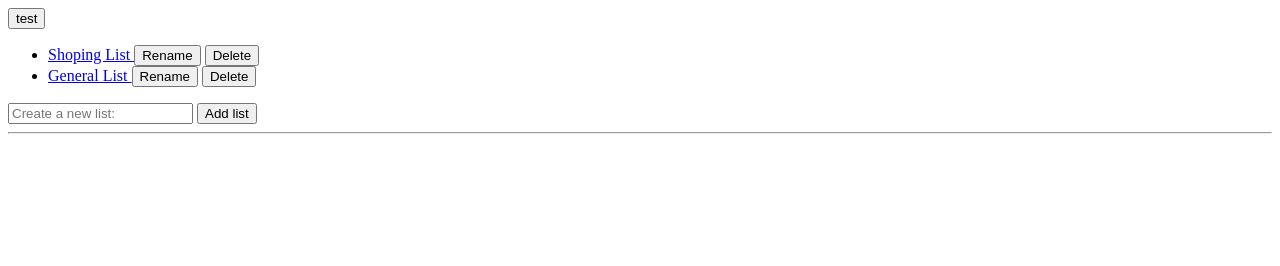
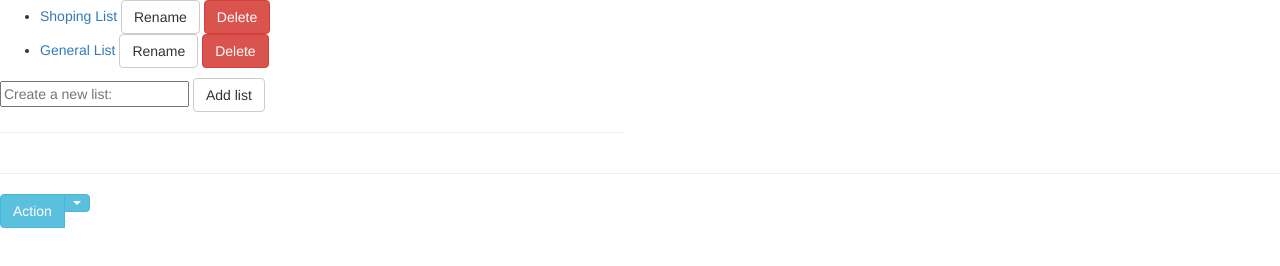
Before and after one commit to Avivhdr/Todo, a website: page index.html in a window 1280 px wide. Drawn offline with nearby package versions, Linux system fonts and the light colour scheme.

Commit message:
Split button

```diff
--- a/index.html
+++ b/index.html
@@ -8,15 +8,30 @@
     <script src="bower_components/angular-ui-router/release/angular-ui-router.min.js"></script>
     <script src="views/main/main.js"></script>
     <script src="./Services/services.js"></script>
+    <meta name="viewport" content="width=device-width, initial-scale=1">
+    <link href="bower_components/bootstrap/dist/css/bootstrap.min.css" rel="stylesheet">
 
-    <meta name="viewport" content="width=device-width, initial-scale=1">
 </head>
-<button type="button" class="btn btn-default">test</button>
-
 <body ng-app="app">
 
     <div ui-view></div>
+<hr>
 
+    <!-- Split button -->
+    <div class="btn-group">
+        <button type="button" class="btn btn-info">Action</button>
+        <button type="button" class="btn btn-info dropdown-toggle" data-toggle="dropdown" aria-haspopup="true" aria-expanded="false">
+            <span class="caret"></span>
+            <span class="sr-only">Toggle Dropdown</span>
+        </button>
+        <ul class="dropdown-menu">
+            <li><a href="#">Action</a></li>
+            <li><a href="#">Another action</a></li>
+            <li><a href="#">Something else here</a></li>
+            <li role="separator" class="divider"></li>
+            <li><a href="#">Separated link</a></li>
+        </ul>
+    </div>
 </body>
 
 </html>
--- a/views/main/main.html
+++ b/views/main/main.html
@@ -2,14 +2,21 @@
     <div class="col-md-6">
         <ul>
             <li  ng-click="ctrl.setCurrList(listName)" ng-repeat="(listName,value) in ctrl.todos">
-                <a ui-sref="home.list({listName})"> {{listName}} </a>
-                <button ng-click="ctrl.renameList(listName)">Rename</button>
-                <button ng-click="ctrl.deleteList(listName)">Delete</button>
+                <a ui-sref="home.list({listName})">
+                    {{listName}}
+                </a>
+
+
+
+
+
+                <button class="btn btn-default" ng-click="ctrl.renameList(listName)">Rename</button>
+                <button class="btn btn-danger" ng-click="ctrl.deleteList(listName)">Delete</button>
             </li>
         </ul>
 
         <input type="text" ng-model='ctrl.newList' placeholder="Create a new list:" />
-        <button ng-click="ctrl.addNewList(ctrl.newList)">Add list</button>
+        <button class="btn btn-default" ng-click="ctrl.addNewList(ctrl.newList)">Add list</button>
 
         <hr>
     </div>
```
